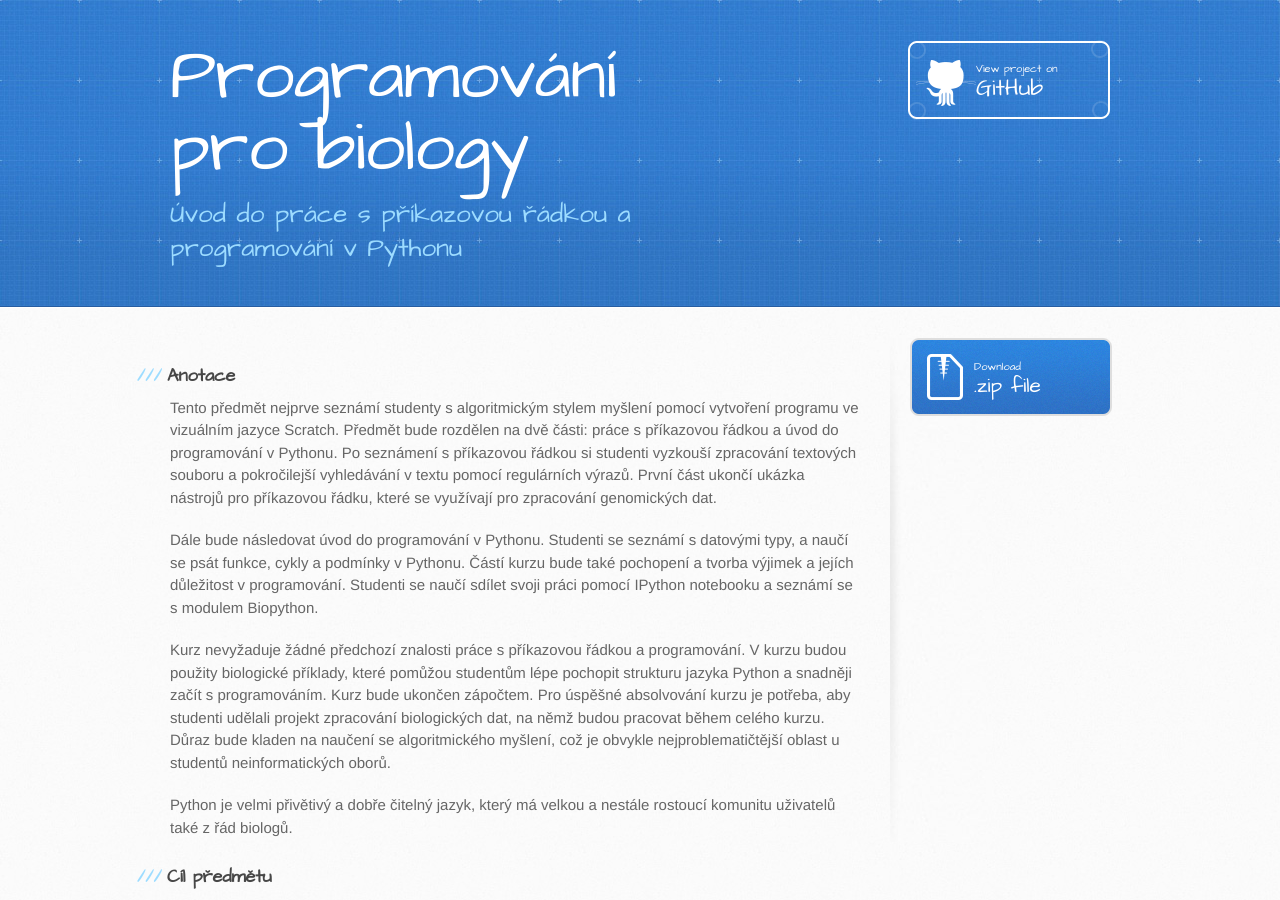
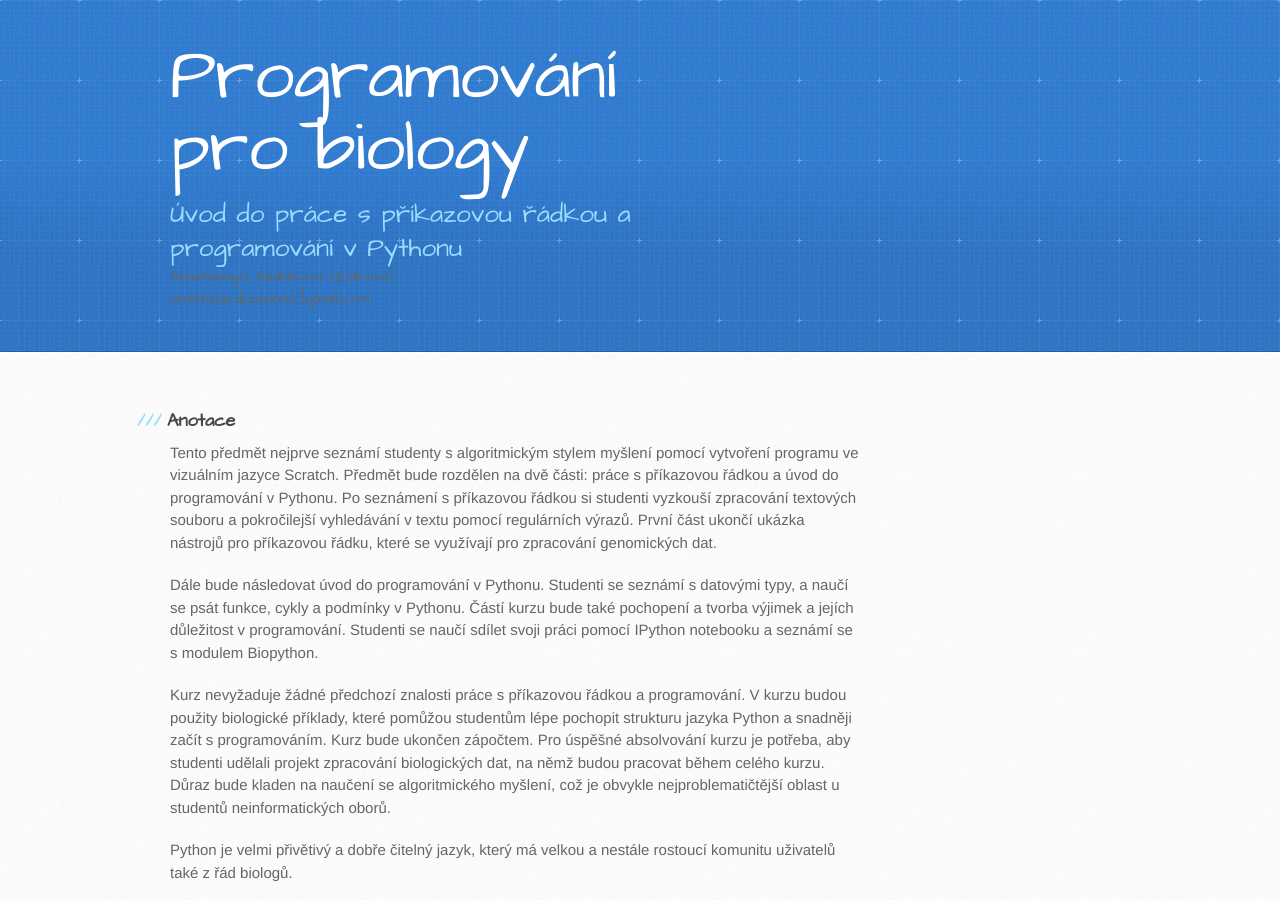
Before and after one commit to anastazie/intro_python_biol, a Jekyll site: the page built from index.md, in a window 1280 px wide and 900 px high. Built offline with Jekyll 4.4.1, drawn with Linux system fonts in a browser that asks for light colours.

Commit message:
side section deleted, contact information added

```diff
--- a/_layouts/default.html
+++ b/_layouts/default.html
@@ -21,7 +21,11 @@
       <div class="inner">
         <h1> {{ site.name }} </h1>
         <h2>{{ site.tagline }}</h2>
-        <a href="https://github.com/pietromenna/jekyll-architect-theme" class="button"><small>View project on</small> GitHub</a>
+        <div class="name">
+          Anastassiya Sedláková (Zidkova)
+          <br>
+          anastazie.d[zavináč]gmail.com
+        </div>
       </div>
     </header>
 
@@ -32,13 +36,6 @@
           {{ content }}
 
         </section>
-
-        <aside id="sidebar">
-          <a href="https://github.com/anastazie/intro_python_biol/archive/master.zip" class="button">
-            <small>Download</small>
-            .zip file
-          </a>
-        </aside>
       </div>
     </div>
 
```
